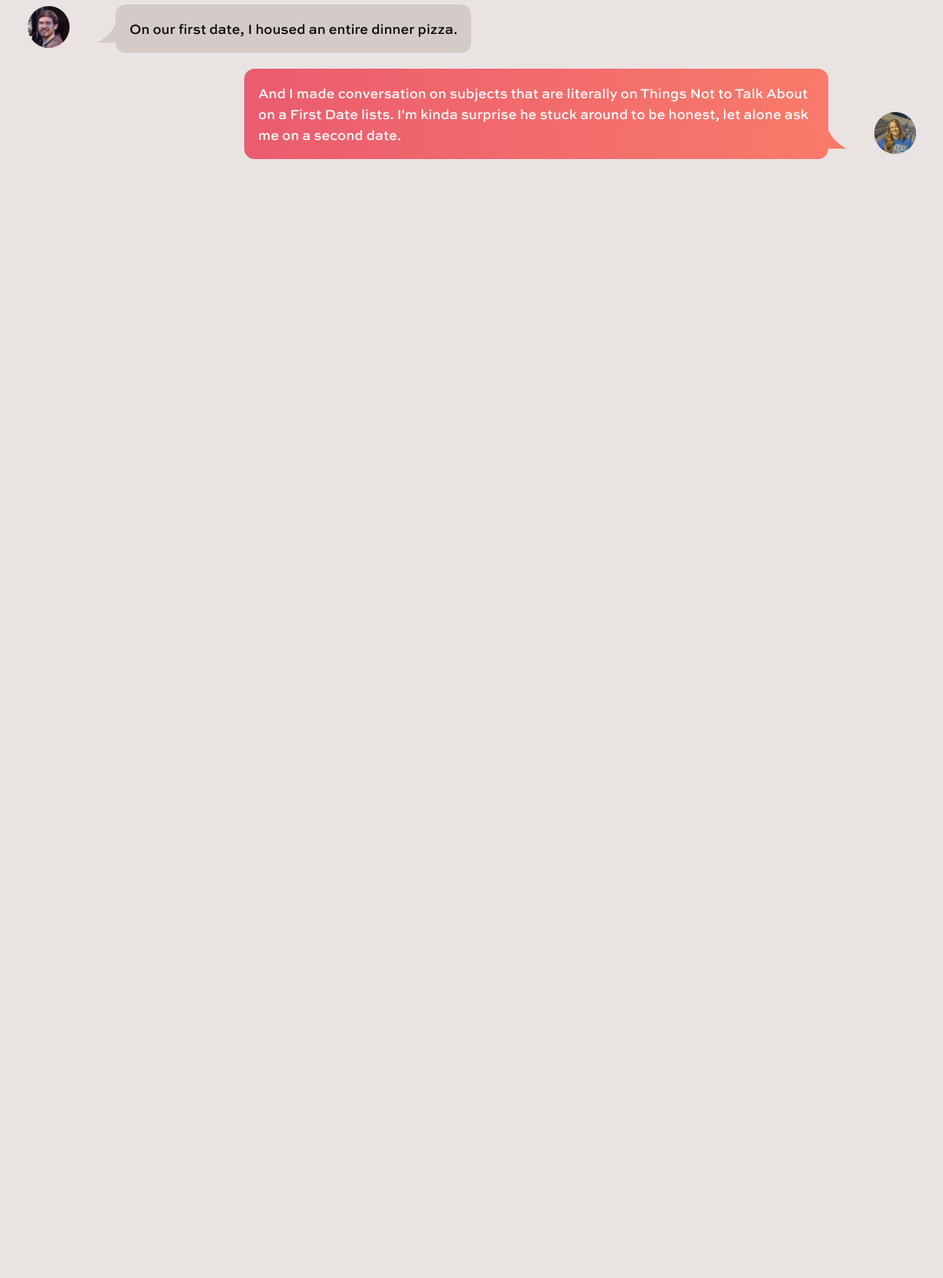
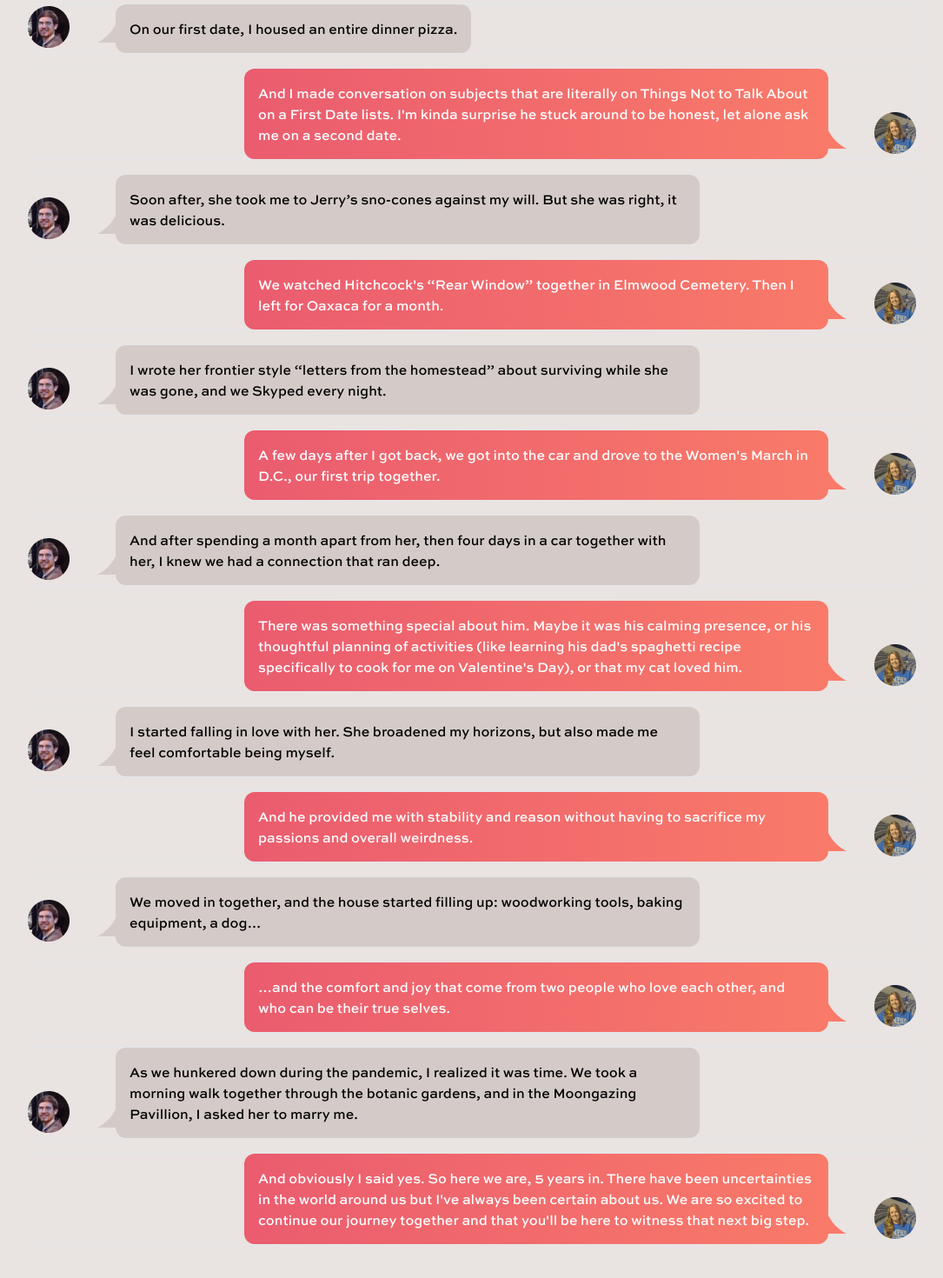
Before and after one commit to andrewmillen/millenwedding, a Next.js app: page /our-story in a window 1280 px wide. Shown: the part 608-2078 px from the top of the page at 87% size, without its empty margins (33-1118 px from the left). Before the commit the page ends 872 px from the top, so only its background shows below. Built offline with nearby package versions, Linux system fonts and the light colour scheme; what @tailwindcss/typography would draw is missing.

Commit message:
Finish our story page

```diff
--- a/components/ChatBubble.js
+++ b/components/ChatBubble.js
@@ -25,7 +25,6 @@ export default function ChatBubble({ alternate, text }) {
 
                         <div className="w-12">
                             <Image
-                                className="z-40 order-1"
                                 src="/chat-gina.png"
                                 height={48}
                                 width={48}
@@ -38,7 +37,6 @@ export default function ChatBubble({ alternate, text }) {
                     <div className="flex items-end space-x-8 w-full">
                         <div className="w-12">
                             <Image
-                                className="z-40 order-1"
                                 src="/chat-andrew.png"
                                 height={48}
                                 width={48}
@@ -63,35 +61,6 @@ export default function ChatBubble({ alternate, text }) {
                     </div>
                 </div>
             )}
-            {/* {alternate ? (
-                <div className="flex w-full justify-start mb-4">
-                    <div className="flex items-center space-x-12 w-4/6">
-                        <div className="chatbubble left order-2">{text}</div>
-                        <div className="w-12">
-                            <Image
-                                className="z-40 order-1"
-                                src="/chat-gina.png"
-                                height={48}
-                                width={48}
-                            />
-                        </div>
-                    </div>
-                </div>
-            ) : (
-                <div className="flex w-full justify-end mb-4">
-                    <div className="flex items-center space-x-12 w-4/6">
-                        <div className="chatbubble right">{text}</div>
-                        <div className="w-12">
-                            <Image
-                                className="z-40"
-                                src="/chat-andrew.png"
-                                height={48}
-                                width={48}
-                            />
-                        </div>
-                    </div>
-                </div>
-            )} */}
         </>
     )
 }
--- a/pages/our-story.js
+++ b/pages/our-story.js
@@ -21,14 +21,59 @@ export default function ourStory() {
             <div className="p-8 md:p-16">
                 <div className="max-w-5xl flex flex-col">
                     <ChatBubble text="Like a lot of couples these days, our story starts with a mutual swipe right. I saw a girl at a football game with a beautiful smile, and could tell that she was genuine, kind, and fun-loving." />
+
                     <ChatBubble
                         alternate={true}
                         text="And I saw a guy in a leather jacket with a kind face who shared my like of Fresca™"
                     />
+
                     <ChatBubble text="On our first date, I housed an entire dinner pizza." />
+
                     <ChatBubble
                         alternate={true}
                         text="And I made conversation on subjects that are literally on Things Not to Talk About on a First Date lists. I'm kinda surprise he stuck around to be honest, let alone ask me on a second date."
+                    />
+
+                    <ChatBubble text="Soon after, she took me to Jerry’s sno-cones against my will. But she was right, it was delicious." />
+
+                    <ChatBubble
+                        alternate={true}
+                        text="We watched Hitchcock's &ldquo;Rear Window&rdquo; together in Elmwood Cemetery. Then I left for Oaxaca for a month."
+                    />
+
+                    <ChatBubble text="I wrote her frontier style &ldquo;letters from the homestead&rdquo; about surviving while she was gone, and we Skyped every night." />
+
+                    <ChatBubble
+                        alternate={true}
+                        text="A few days after I got back, we got into the car and drove to the Women's March in D.C., our first trip together."
+                    />
+
+                    <ChatBubble text="And after spending a month apart from her, then four days in a car together with her, I knew we had a connection that ran deep." />
+
+                    <ChatBubble
+                        alternate={true}
+                        text="There was something special about him.  Maybe it was his calming presence, or his thoughtful planning of activities (like learning his dad's spaghetti recipe specifically to cook for me on Valentine's Day), or that my cat loved him."
+                    />
+
+                    <ChatBubble text="I started falling in love with her. She broadened my horizons, but also made me feel comfortable being myself." />
+
+                    <ChatBubble
+                        alternate={true}
+                        text="And he provided me with stability and reason without having to sacrifice my passions and overall weirdness."
+                    />
+
+                    <ChatBubble text="We moved in together, and the house started filling up: woodworking tools, baking equipment, a dog&hellip;" />
+
+                    <ChatBubble
+                        alternate={true}
+                        text="&hellip;and the comfort and joy that come from two people who love each other, and who can be their true selves."
+                    />
+
+                    <ChatBubble text="As we hunkered down during the pandemic, I realized it was time. We took a morning walk together through the botanic gardens, and in the Moongazing Pavillion, I asked her to marry me." />
+
+                    <ChatBubble
+                        alternate={true}
+                        text="And obviously I said yes. So here we are, 5 years in. There have been uncertainties in the world around us but I've always been certain about us. We are so excited to continue our journey together and that you'll be here to witness that next big step."
                     />
                 </div>
             </div>
```
